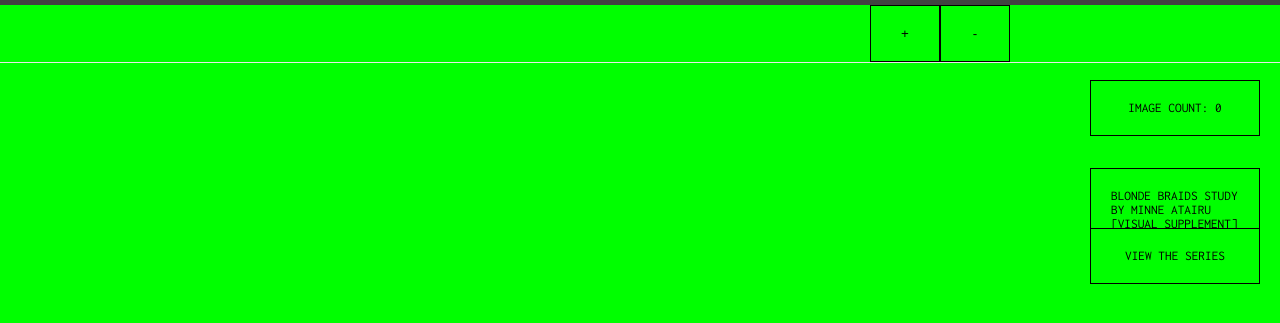
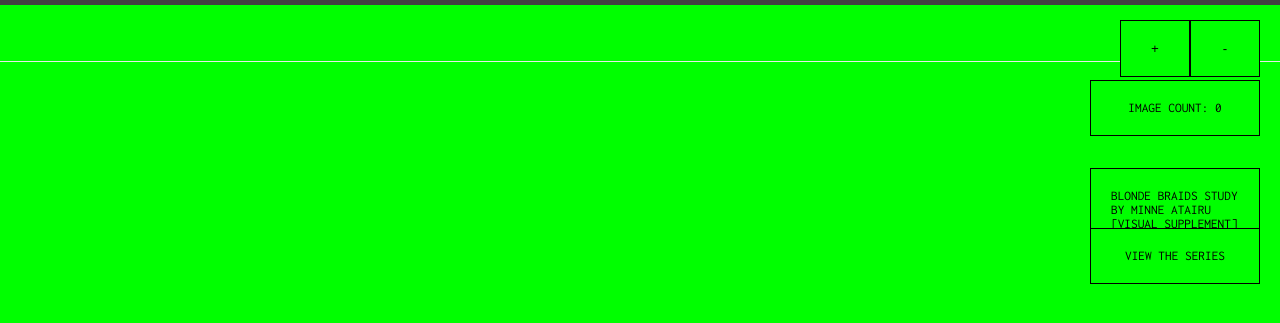
Before and after one commit to saimayasmeen4/minneatairu-json.github.io, a Jekyll site: the page built from about.markdown, in a window 1280 px wide. Shown: the top 323 px of the page. Built offline with Jekyll 4.4.1, drawn with Linux system fonts in a browser that asks for light colours; comment, search, counter and statistics services are not loaded.

Commit message:
position: fixed;

```diff
--- a/_includes/header.html
+++ b/_includes/header.html
@@ -77,16 +77,19 @@
         img:hover {
           cursor: crosshair;
         }
-.zoom-row{    display: flex;  top: 20px;
+.zoom-row{    display: flex;  top: 20px;     position: fixed;
+    z-index: 1000;    align-items: flex-start;
+
+
     right: 20px; }
 .fixed-column {
-    position: fixed; /* Fixed positioning */
+    position: fixed;
     top: 80px;
     right: 20px;
     display: flex;
-    flex-direction: column; /* Arrange buttons vertically */
-    align-items: flex-start; /* Align buttons to the start (right side) */
-    z-index: 1000; /* Ensure it's above other elements */
+    flex-direction: column;
+    align-items: flex-start;
+    z-index: 1000;
 }
 
 .zoom-btn {background: lime;border: 1px solid black;
```
